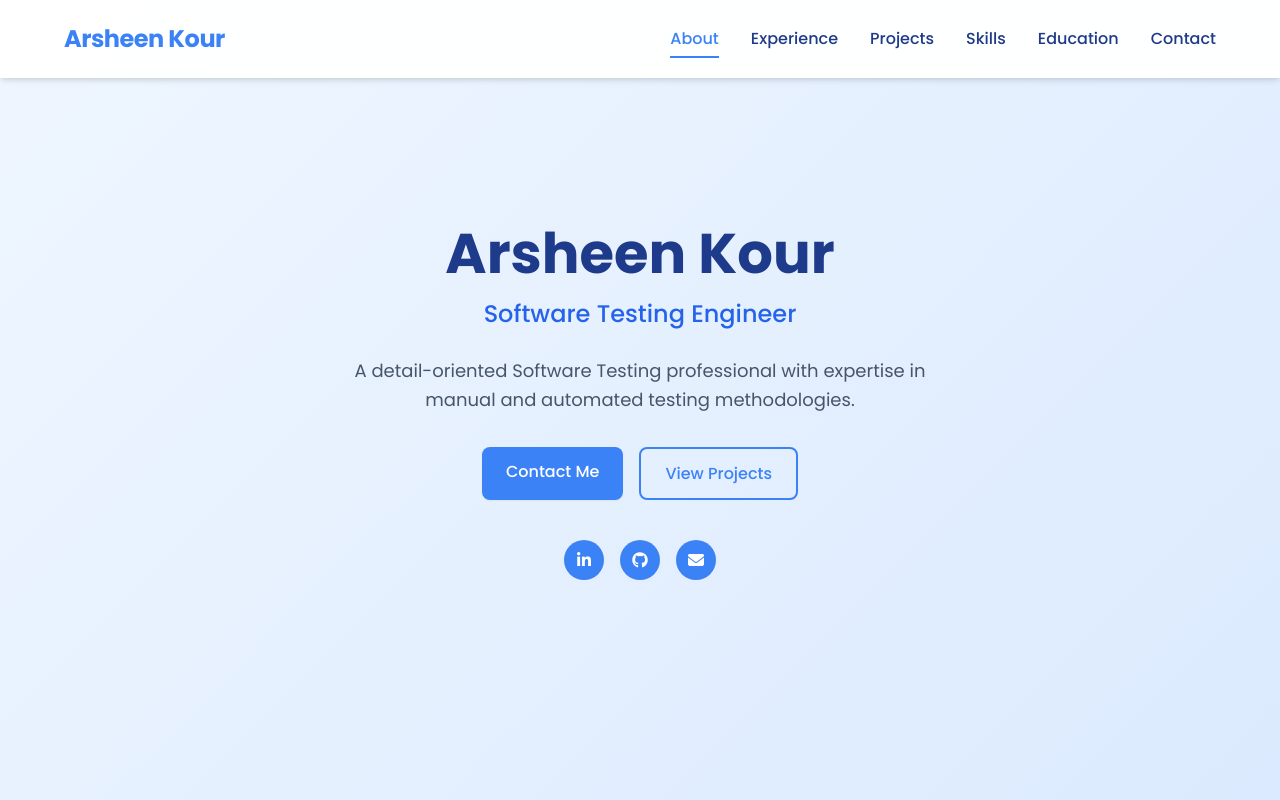
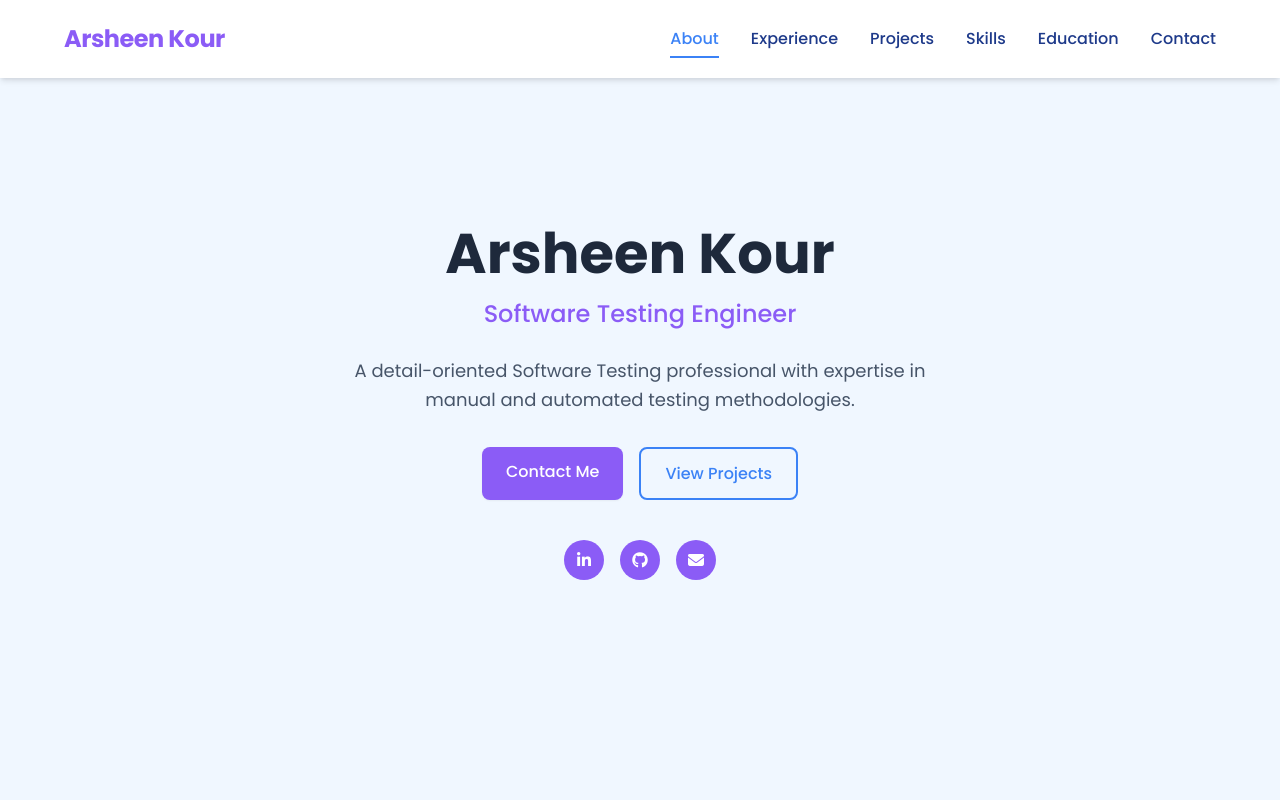
Before and after one commit to arsheenkour/myportal, a plain HTML site: page index.html in a window 1280 px wide. Shown: the top 800 px of the page. Drawn offline with Linux system fonts and the light colour scheme.

```diff
--- a/css/style.css
+++ b/css/style.css
@@ -28,6 +28,8 @@
     --slate-700: #334155;
     --slate-800: #1e293b;
     --slate-900: #0f172a;
+    --purple-500: #8b5cf6;
+    --purple-600: #7c3aed;
     --shadow-sm: 0 1px 2px rgba(0, 0, 0, 0.05);
     --shadow: 0 4px 6px -1px rgba(0, 0, 0, 0.1), 0 2px 4px -1px rgba(0, 0, 0, 0.06);
     --shadow-lg: 0 10px 15px -3px rgba(0, 0, 0, 0.1), 0 4px 6px -2px rgba(0, 0, 0, 0.05);
@@ -112,13 +114,13 @@
 }
 
 .primary-btn {
-    background-color: var(--primary-color);
+    background-color: var(--purple-500);
     color: white;
     box-shadow: var(--shadow-sm);
 }
 
 .primary-btn:hover {
-    background-color: var(--primary-dark);
+    background-color: var(--purple-600);
     color: white;
     box-shadow: var(--shadow);
     transform: translateY(-2px);
@@ -158,7 +160,7 @@
 
 .logo {
     font-size: 1.5rem;
-    color: var(--primary-color);
+    color: var(--purple-500);
     font-weight: 700;
     letter-spacing: -0.5px;
 }
@@ -217,7 +219,7 @@
     display: flex;
     align-items: center;
     justify-content: center;
-    background: linear-gradient(135deg, var(--blue-50) 0%, var(--blue-100) 100%);
+    background-color: #f0f7ff; /* Light blue background as in screenshot */
     padding: 0 1.5rem;
     position: relative;
     text-align: center;
@@ -230,7 +232,7 @@
 
 .hero h1 {
     font-size: 3.5rem;
-    color: var(--blue-900);
+    color: #1e293b; /* Dark slate as in screenshot */
     margin-bottom: 0.5rem;
     font-weight: 700;
     line-height: 1.2;
@@ -238,14 +240,14 @@
 
 .hero h2 {
     font-size: 1.5rem;
-    color: var(--blue-600);
+    color: var(--purple-500); /* Purple as in screenshot */
     margin-bottom: 1.5rem;
     font-weight: 500;
 }
 
 .hero p {
     font-size: 1.125rem;
-    color: var(--slate-600);
+    color: var(--text-light);
     margin-bottom: 2rem;
     max-width: 600px;
     margin-left: auto;
@@ -257,6 +259,15 @@
     justify-content: center;
     gap: 1rem;
     margin-bottom: 2.5rem;
+}
+
+.hero-cta .primary-btn {
+    background-color: var(--purple-500);
+}
+
+.hero-cta .secondary-btn {
+    border-color: var(--primary-color);
+    color: var(--primary-color);
 }
 
 .social-links {
@@ -272,13 +283,13 @@
     width: 40px;
     height: 40px;
     border-radius: 50%;
-    background-color: var(--blue-500);
+    background-color: var(--purple-500);
     color: white;
     transition: var(--transition);
 }
 
 .social-links a:hover {
-    background-color: var(--blue-700);
+    background-color: var(--purple-600);
     transform: translateY(-5px);
 }
 
```
